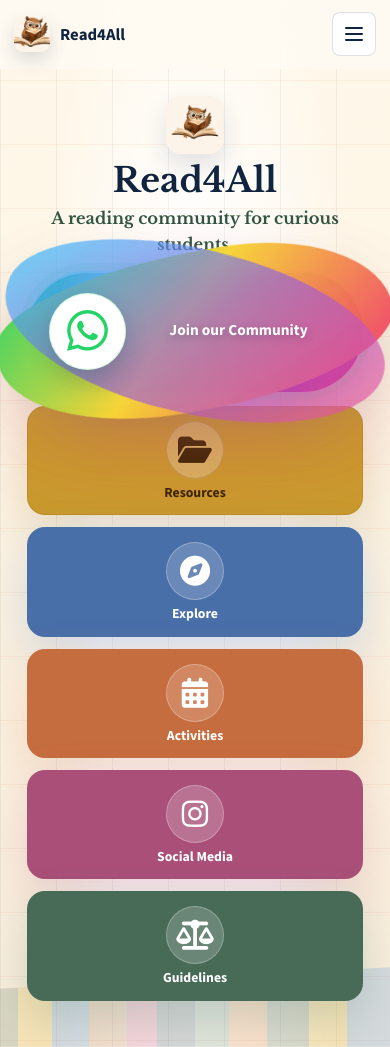
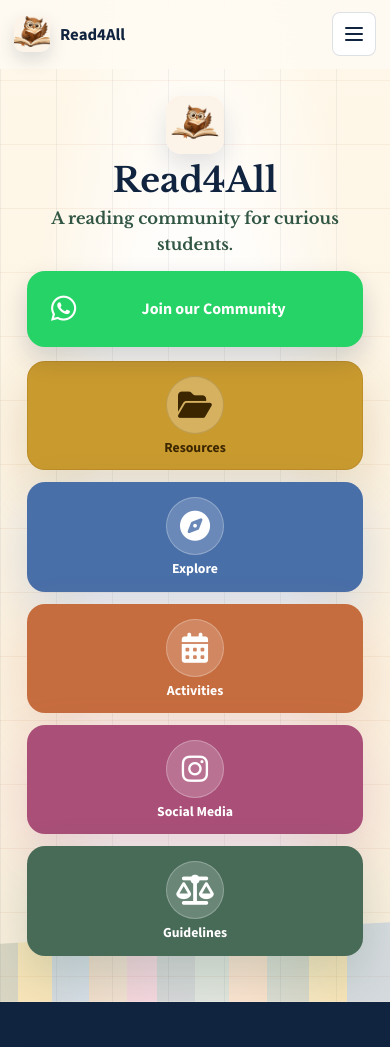
Before and after one commit to KdenLim/read4all, a plain HTML site: page index.html in a window 390 px wide. Shown: the top 1047 px of the page. Drawn offline with nearby package versions, Linux system fonts and the light colour scheme.

Commit message:
fix: flatten join button on mobile for clarity

```diff
--- a/styles.css
+++ b/styles.css
@@ -2865,15 +2865,36 @@ p {
   .community-core {
     position: relative;
     width: 100%;
-    min-height: 106px;
+    min-height: 76px;
     grid-template-columns: auto minmax(0, 1fr);
     justify-content: center;
-    border-radius: 999px;
+    gap: 12px;
+    padding: 18px 24px;
+    border-radius: 18px;
+    background: #25d366;
+    box-shadow: 0 12px 26px rgba(16, 36, 63, 0.18);
     text-align: left;
+  }
+
+  .community-core::before,
+  .community-core::after {
+    display: none;
+  }
+
+  .core-icon {
+    width: auto;
+    height: auto;
+    border-radius: 0;
+    color: var(--white);
+    background: transparent;
+    font-size: 1.8rem;
+    box-shadow: none;
   }
 
   .core-label {
     max-width: none;
+    font-size: 1rem;
+    text-shadow: none;
   }
 
   .orbit-track {
```
